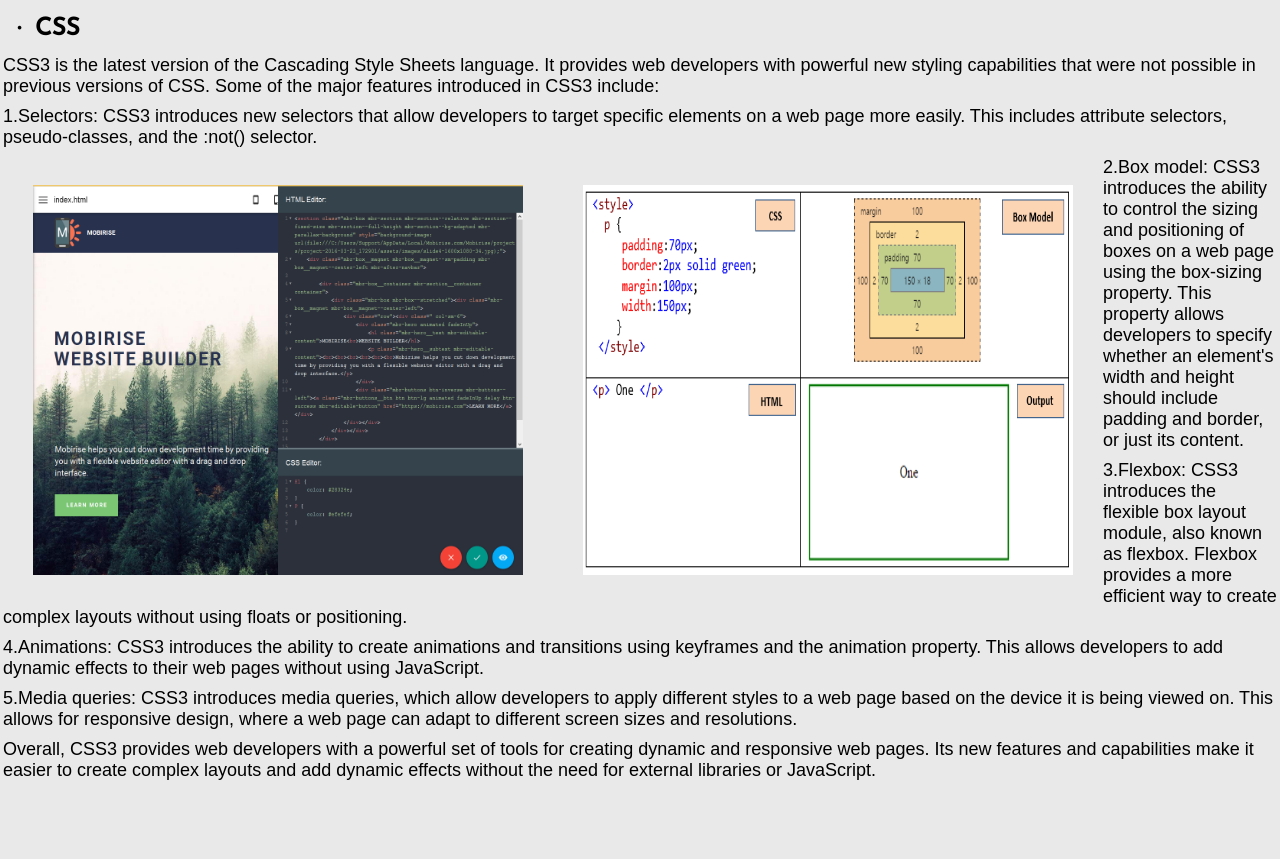
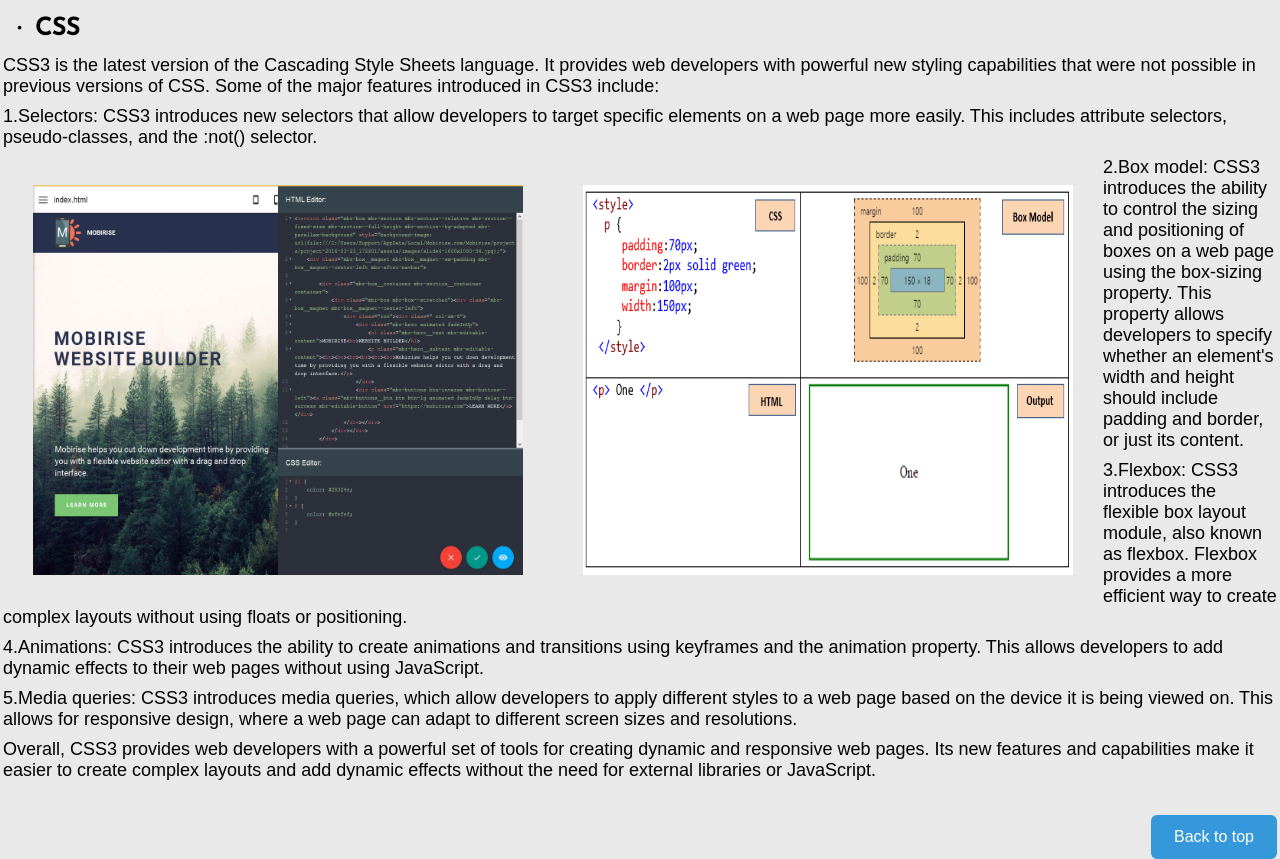
Before and after one commit to DjSahaAnogh/Project-1, a plain HTML site: page index.html in a window 1280 px wide. Shown: the part 1072-1931 px from the top of the page. Before the commit the page ends 1874 px from the top, so only its background shows below. Drawn offline with Linux system fonts and the light colour scheme; a web font is replaced by a local one.

Commit message:
button added

```diff
--- a/CSS/general.css
+++ b/CSS/general.css
@@ -32,3 +32,30 @@ body {
   border-radius: 5px;
   float: left;
 }
+
+.button_div{
+  float: left;
+}
+
+.go_to_top{
+  font-size: medium;
+  color: white;
+  font-family: Arial, Helvetica, sans-serif;
+  background-color: #3498db;
+  border-width: 1px;
+  border: solid;
+  border-color: #3498db;
+  border-radius: 6px;
+  padding: 10px 20px;
+  cursor: pointer;
+  margin-top: 15px;
+}
+
+.button-trans{
+  transition: 2s;
+}
+
+.button-trans:hover{
+  color: #3498db;
+  background-color: white;
+}
--- a/index.html
+++ b/index.html
@@ -173,8 +173,12 @@
         </div>
       </section>
       <section class="sections-java">
-
+        <div></div>
       </section>
+      <div style="float: right;">
+        <a href="index.html"><button class="go_to_top button-trans">Back to top</button></a>
+      </div>
     </main>
+    <footer></footer>
   </body>
 </html>
```
